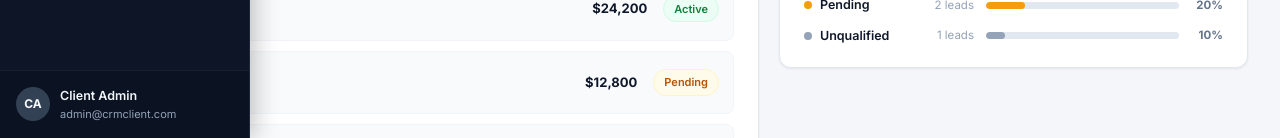
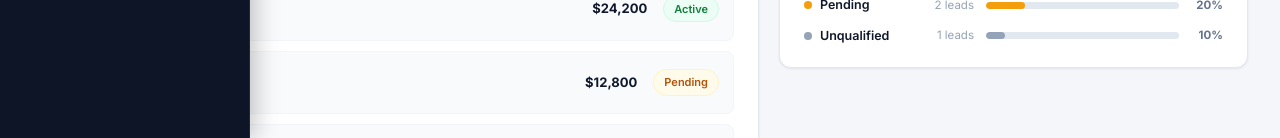
Before and after one commit to cchillara/CRM-application, a React (Vite) app in the folder my-react-app/: page /client-admin in a window 1280 px wide. Shown: the part 662-800 px from the top of the page. Built offline with nearby package versions, Linux system fonts and the light colour scheme; no server answers.

Commit message:
updated side bar

```diff
--- a/my-react-app/src/client-admin-portal/pages/Sidebar.jsx
+++ b/my-react-app/src/client-admin-portal/pages/Sidebar.jsx
@@ -124,7 +124,7 @@ export default function Sidebar({ isOpen = false, onClose }) {
         </ul>
       </nav>
 
-      <div className="crm-sidebar-footer">
+      {/* <div className="crm-sidebar-footer">
         <div
           className="crm-user-profile"
           onClick={() => navigate('/client-admin/profile')}
@@ -139,15 +139,15 @@ export default function Sidebar({ isOpen = false, onClose }) {
             <span className="crm-user-email">{userProfile.email}</span>
           </div>
         </div>
-        {/* <button
+        <button
           type="button"
           className="crm-logout-btn"
           title="Sign out"
           onClick={() => handleLogout()}
         >
           <LogOut size={16} />
-        </button> */}
-      </div>
+        </button>
+      </div> */}
     </aside>
   );
 }
```
